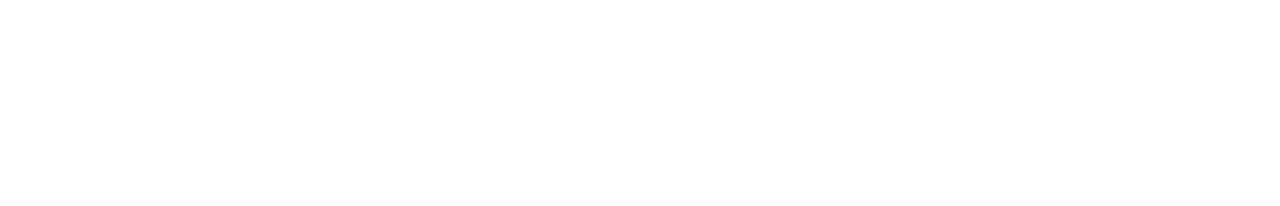
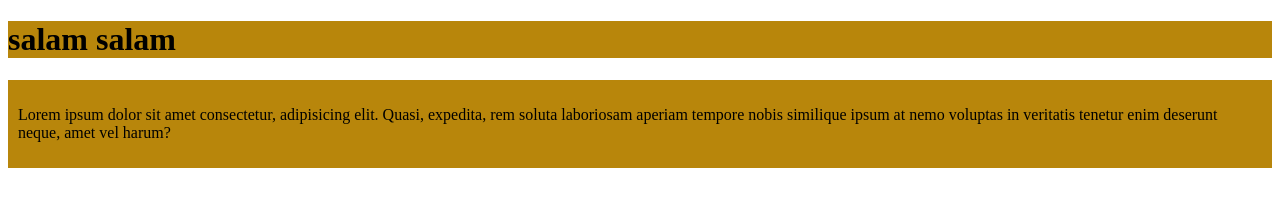
Before and after one commit to RifaAnsary/my-first-webu, a plain HTML site: page index.html in a window 1280 px wide. Drawn offline with Linux system fonts and the light colour scheme.

Commit message:
salam alaikum

```diff
--- a/index.html
+++ b/index.html
@@ -4,8 +4,12 @@
     <meta charset="UTF-8">
     <meta name="viewport" content="width=device-width, initial-scale=1.0">
     <title>hello guys</title>
+    <link rel="stylesheet" href="styles/blog.css">
 </head>
 <body>
-
+    <h1 style="color: black; background-color: darkgoldenrod;">salam salam </h1>
+    <div>
+        <p>Lorem ipsum dolor sit amet consectetur, adipisicing elit. Quasi, expedita, rem soluta laboriosam aperiam tempore nobis similique ipsum at nemo voluptas in veritatis tenetur enim deserunt neque, amet vel harum?</p>
+    </div>
 </body>
 </html>
--- /dev/null
+++ b/styles/blog.css
@@ -0,0 +1,4 @@
+div{
+    background-color: darkgoldenrod;
+    padding: 10px;
+}
```
